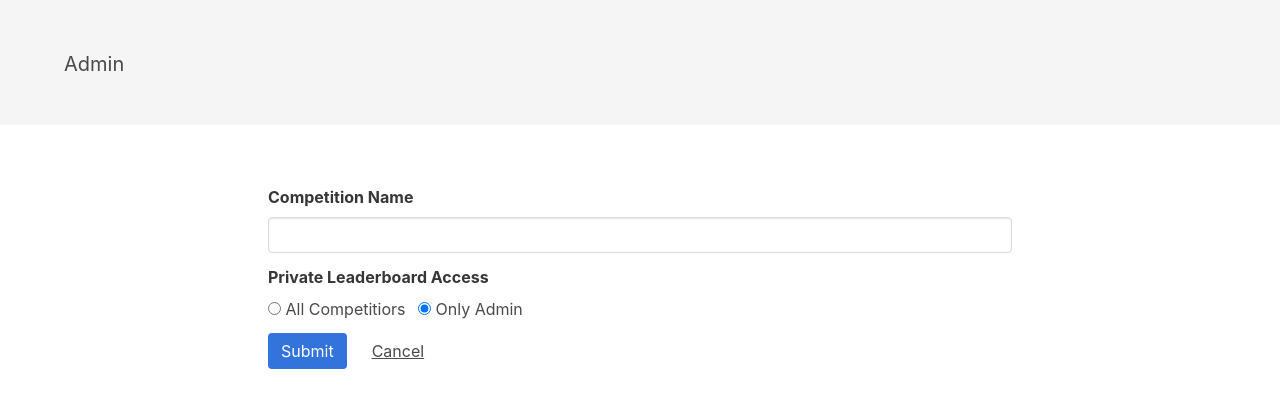
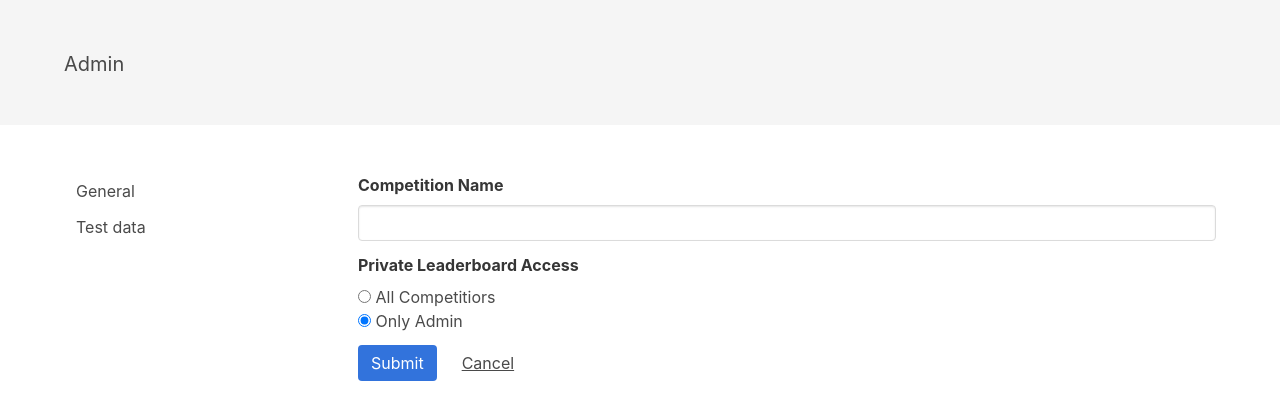
Before and after one commit to amaotone/hostcomp, a Flask app: page /admin in a window 1280 px wide. Shown: the part 52-472 px from the top of the page. Run offline with Flask 2, Linux system fonts and the light colour scheme; the visitor is signed in with stand-in values (Sample User, id 1); data that the repository does not hold is empty; some libraries are stand-ins or nearby versions.

Commit message:
Add sidebar

```diff
--- a/hostcomp/templates/admin.html
+++ b/hostcomp/templates/admin.html
@@ -1,7 +1,18 @@
 {% extends "layout.html" %}
 {% block body %}
   <div class="container">
-  <div class="column is-8 is-offset-2">
+    <div class="columns">
+      <div class="column is-3">
+        <aside class="menu">
+          <ul class="menu-list">
+            <li>
+              <a href="#">General</a>
+              <a href="#">Test data</a>
+            </li>
+          </ul>
+        </aside>
+      </div>
+      <div class="column is-9">
         {% for message in get_flashed_messages() %}
           <div class="message is-success">
             <div class="message-body">{{ message }}</div>
@@ -22,10 +33,10 @@
                 All Competitiors
               </label>
               <label class="radio">
+            </div>
             <input type="radio" name="disclose_private" value='false' {% if not compe.disclose_private %}checked{% endif %}>
             Only Admin
               </label>
-        </div>
           </div>
           <div class="field is-grouped">
             <div class="control">
@@ -38,4 +49,6 @@
         </form>
       </div>
     </div>
+  </div>
+  </div>
 {% endblock %}
```
Lines whose indentation alone changed are shown as unchanged.
